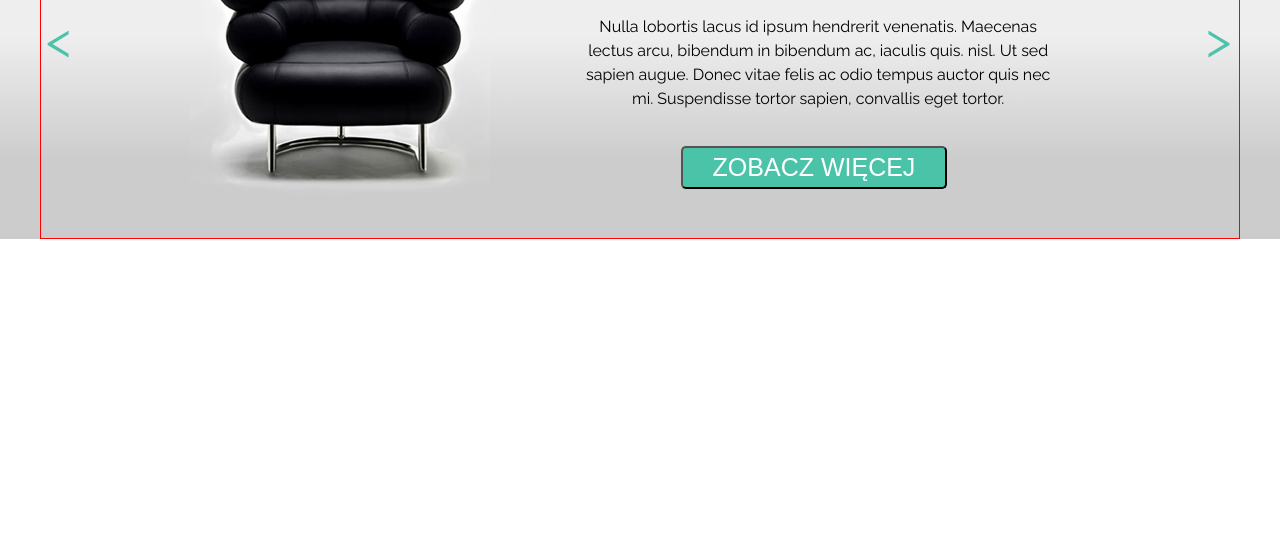
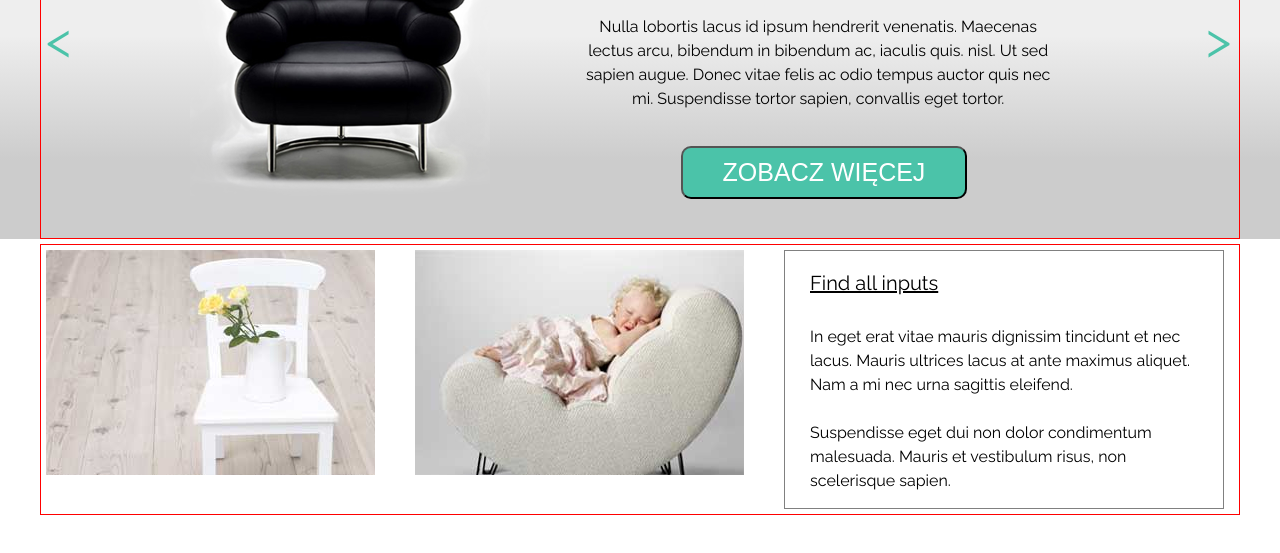
Before and after one commit to Kitka92/Sit-on-Chair-, a plain HTML site: page index.html in a window 1280 px wide. Shown: the part 159-712 px from the top of the page. Drawn offline with Linux system fonts and the light colour scheme.

Commit message:
section 2 position

```diff
--- a/css/style.css
+++ b/css/style.css
@@ -16,7 +16,7 @@ header {
   padding: 5px;
 }
 
-p.logo {
+p.logo, .section2elements {
   float: left;
 }
 
@@ -93,13 +93,13 @@ button {
   text-transform: uppercase;
   font-size: 25px;
   margin-top: 20px;
-  border-radius: 5px;
+  border-radius: 10px;
   background-color: #4BC3A9;
   color: white;
-  padding-top: 5px;
-  padding-bottom: 5px;
-  padding-right: 30px;
-  padding-left: 30px;
+  padding-top: 10px;
+  padding-bottom: 10px;
+  padding-right: 40px;
+  padding-left: 40px;
 }
 
 .slider.right {
@@ -110,3 +110,29 @@ button {
 .slider.left {
   width: 5%;
 }
+
+.section2 {
+  padding: 5px;
+}
+.section2elements {
+  margin-right: 40px;
+}
+
+.section2elements:last-child {
+  margin-right: 0;
+  width: 440px;
+  border: 1px solid grey;
+  padding-left: 10px;
+}
+
+h2 {
+  font-size: 20px;
+  padding: 15px;
+  margin-top: 5px;
+  text-decoration: underline;
+}
+
+p.nextToImgs {
+  line-height: 1.5;
+  padding: 15px;
+}
--- a/index.html
+++ b/index.html
@@ -40,6 +40,17 @@
       <div class="slider right">&gt</div>
     </div>
   </section>
+              <!-- SECTION 2 -->
+  <section class="section2">
+    <div class="container clearfix">
+      <div class="section2elements"><img src="images/box1_img.jpg"></div>
+      <div class="section2elements"><img src="images/box2_img.jpg"></div>
+      <div class="section2elements">
+        <h2>Find all inputs</h2>
+        <p class="nextToImgs">In eget erat vitae mauris dignissim tincidunt et nec lacus. Mauris ultrices lacus at ante maximus aliquet. Nam a mi nec urna sagittis eleifend.<br><br>Suspendisse eget dui non dolor condimentum malesuada. Mauris et vestibulum risus, non scelerisque sapien. </p>
+      </div>
+    </div>
+  </section>
 </body>
 
 </html>
```
